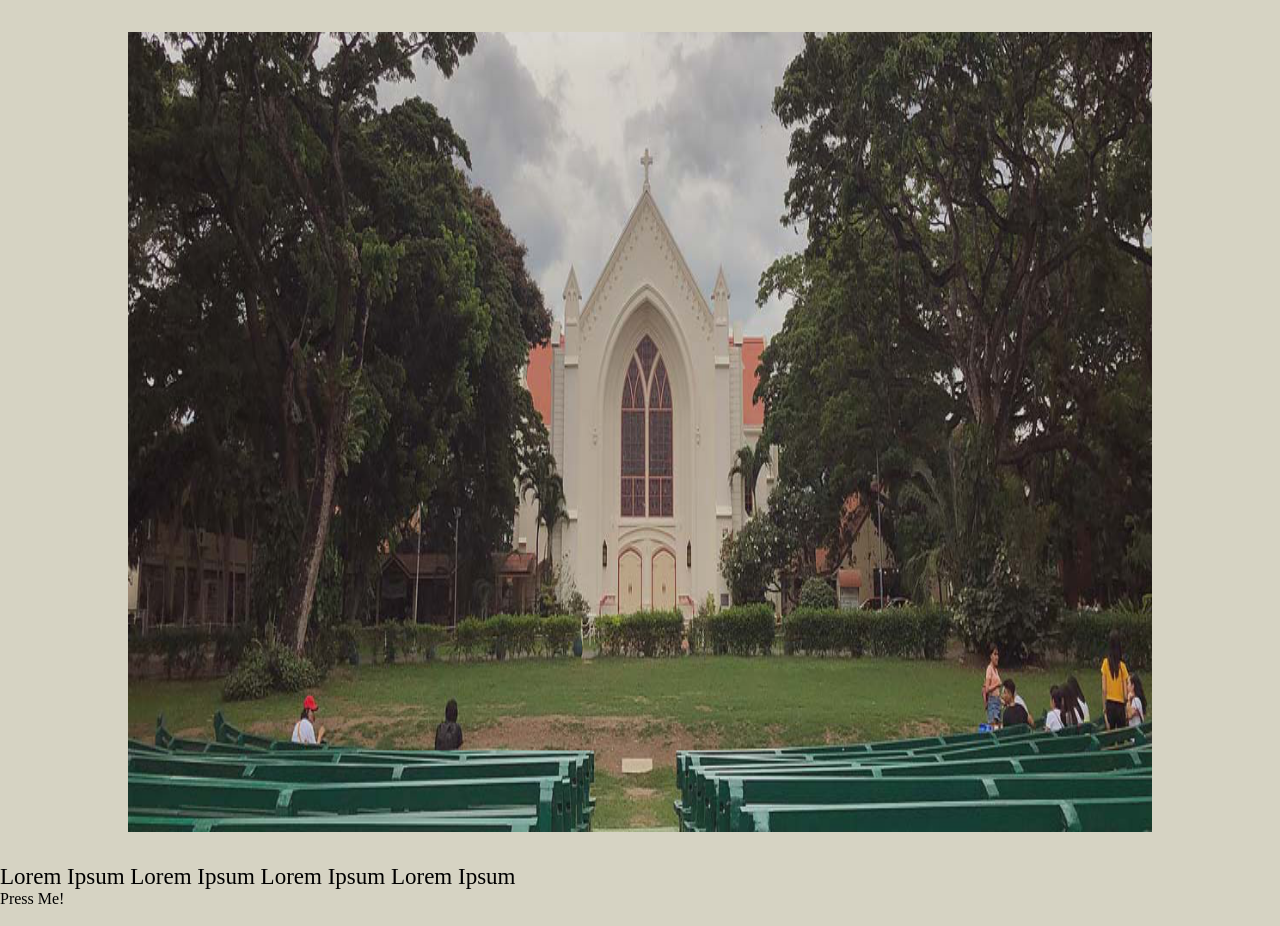
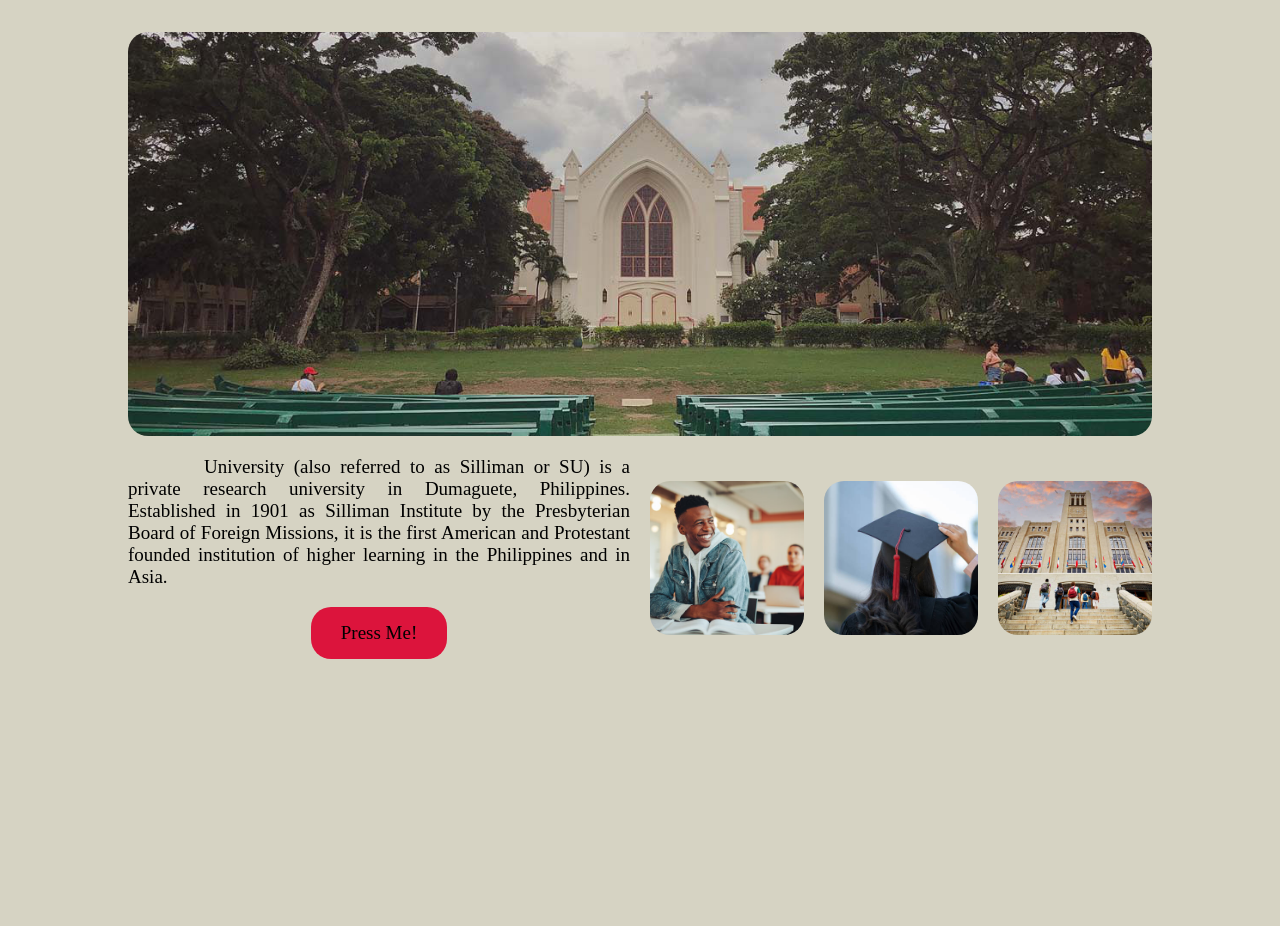
Before and after one commit to FranzylNatsuki/PHPProject, a PHP site: page /home.php in a window 1280 px wide. Shown: the part 82-1008 px from the top of the page. After the commit the page ends 741 px from the top, so only its background shows below. Run offline with PHP 8.4, Linux system fonts and the light colour scheme; data that the repository does not hold is empty; some web fonts are replaced.

Commit message:
Finished Homepage

```diff
--- a/home.php
+++ b/home.php
@@ -37,19 +37,19 @@
         </div>
     </div>
     <div class="mainContent">
-      <img src="silliman-breaker-01-1569324831.png" id="backgroundImage">
+      <div class="banner">
+        <img src="silliman-breaker-01-1569324831.png" id="backgroundImage">
+      </div>
+      <div class="textArea">
+        <h4 style="margin-bottom: 1em; text-indent: 4em;">
+          University (also referred to as Silliman or SU) is a private research university in Dumaguete, Philippines. Established in 1901 as Silliman Institute by the Presbyterian Board of Foreign Missions, it is the first American and Protestant founded institution of higher learning in the Philippines and in Asia.
+        </h4>
+          <div id="jsButton" onclick="stageFunction()"> <h4> Press Me! </h4> </div>
+      </div>
+      <div class="setPictures1"> <img id="img1" src="Cropped_Image.png"> </div>
+      <div class="setPictures2"> <img id="img1" src="Cropped_Image (2).png"> </div>
+      <div class="setPictures3"> <img id="img1" src="Cropped_Image (1).png"> </div>
     </div>
-    <div>
-      <div>
-        <h3> Lorem Ipsum Lorem Ipsum Lorem Ipsum Lorem Ipsum </h3>
-        <div class="jsButton" onclick="stageFunction()"> Press Me!
-        </div>
-      </div>
-      <div>
-        <img src="">
-        <img src="">
-        <img src="">
-      </div>
-    </div>
+    <script src="script.js"></script>
 </body>
 </html>
--- a/script.js
+++ b/script.js
@@ -11,4 +11,8 @@ function togglePassword() {
             eyeIcon.innerHTML = '&#128065;';
         }
     }
-    // cool
+    // test
+
+function stageFunction() {
+
+}
--- a/style.css
+++ b/style.css
@@ -23,6 +23,12 @@ h1 {
 h3 {
     font-family: "LineSeedSansRegular";
     font-size: 23px;
+    font-weight: normal;
+}
+
+h4 {
+    font-family: "LineSeedSansRegular";
+    font-size: 19px;
     font-weight: normal;
 }
 
@@ -198,10 +204,94 @@ a {
 }
 
 .mainContent {
-    height: 100vh;
+    display: grid;
+    grid-template-columns: repeat(6, 1fr);
+    gap: 20px;
+    grid-auto-rows: minmax(10em, auto);
     margin: 2em 8em;
+    justify-content: center;
+}
+
+.banner {
+    grid-column: 1 / -1; /* Spans all grid columns */
     display: flex;
     justify-content: center;
+    align-items: center;
+    margin: 0; /* Remove auto margins */
+    padding: 0; /* Remove potential padding */
+}
+
+
+#backgroundImage {
+    border-radius: 20px;
+    width: 100%;
+    width: 100%;
+    border-radius: 20px;
+    pointer-events: none;
+    user-select: none;
+  }
+
+.textArea {
+    grid-column: 1 / 4;
+    grid-row: 2;
+    font-size: 15px;
+    display: flex;
+    flex-direction: column;
+    padding: 0;
+    justify-content: center;
+    align-items: center ;
+    text-align: justify;
+}
+
+.setPictures1 {
+    display: flex;
+    justify-content: center;
+    align-items: center;
+    grid-column: 4;
+    grid-row: 2;
+}
+.setPictures2 {
+    display: flex;
+    justify-content: center;
+    align-items: center;
+    grid-column: 5;
+    grid-row: 2;
+}
+.setPictures3 {
+    display: flex;
+    justify-content: center;
+    align-items: center;
+    grid-column: 6;
+    grid-row: 2;
+}
+
+#img1 {
+    width: 100%;
+    border-radius: 20px;
+    pointer-events: none;
+    user-select: none;
+}
+
+#img2 {
+    width: 100%;
+    border-radius: 20px;
+    pointer-events: none;
+    user-select: none;
+}
+
+#img3 {
+    width: 100%;
+    border-radius: 20px;
+    pointer-events: none;
+    user-select: none;
+}
+
+#jsButton {
+    background-color: crimson;
+    padding: 1em 2em;
+    border-radius: 20px;
+    cursor: grab;
+    pointer-events: auto;
 }
 
 .left-wrapper {
@@ -209,6 +299,8 @@ a {
   align-content: center;
   justify-content: center;
 }
+
+
 
 #logout {
   background: none;
@@ -226,7 +318,3 @@ a {
 #logout:hover {
   text-decoration: underline;
 }
-
-#backgroundImage {
-  overflow: hidden;
-}
```
Also changed, not shown: home.html (+14 -2 lines), Cropped_Image (1).png (added), Cropped_Image (2).png (added), Cropped_Image.png (added).
